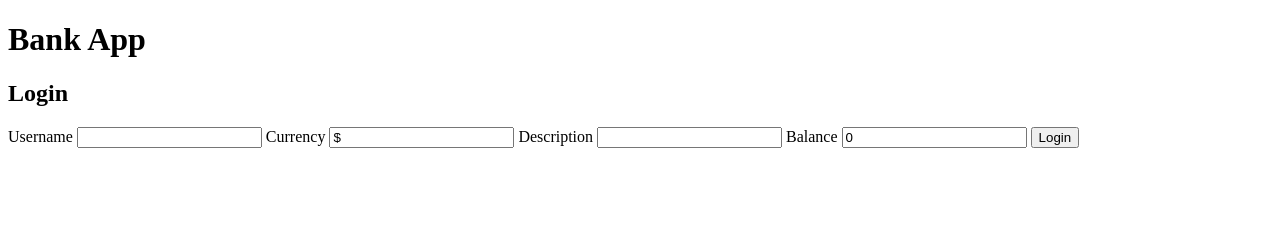
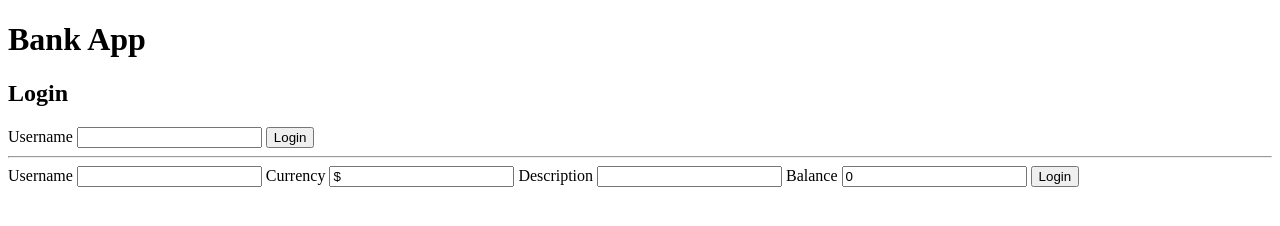
Before and after one commit to Ay-slim/effective-sniffle, a browser extension: page bank-app/index.html in a window 1280 px wide. Drawn offline with Linux system fonts and the light colour scheme.

Commit message:
Separate login from register

```diff
--- a/bank-app/index.html
+++ b/bank-app/index.html
@@ -14,6 +14,12 @@
       <section>
         <h2>Login</h2>
         <form id="loginForm">
+          <label for="username">Username</label>
+          <input type="text" id="username" name="user">
+          <button>Login</button>
+        </form>
+        <hr/>
+        <form id="RegisterForm">
           <label for="user">Username</label>
           <input type="text" id="user" name="user">
           <label for="currency">Currency</label>
```
